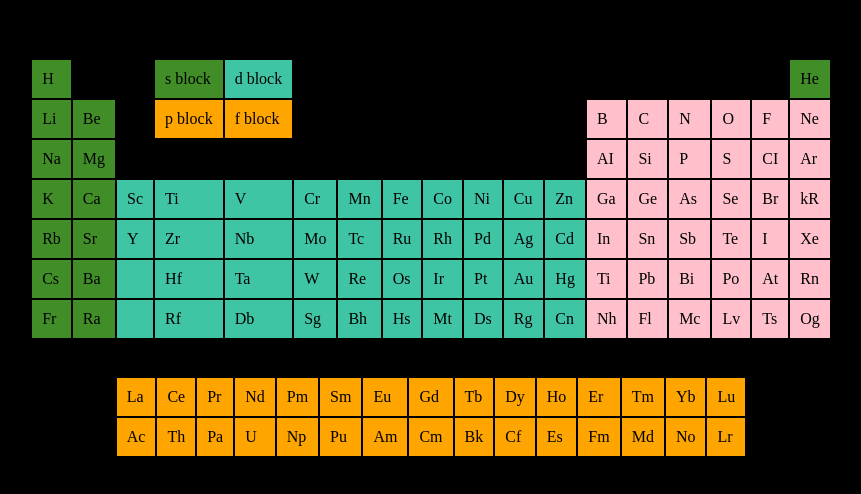
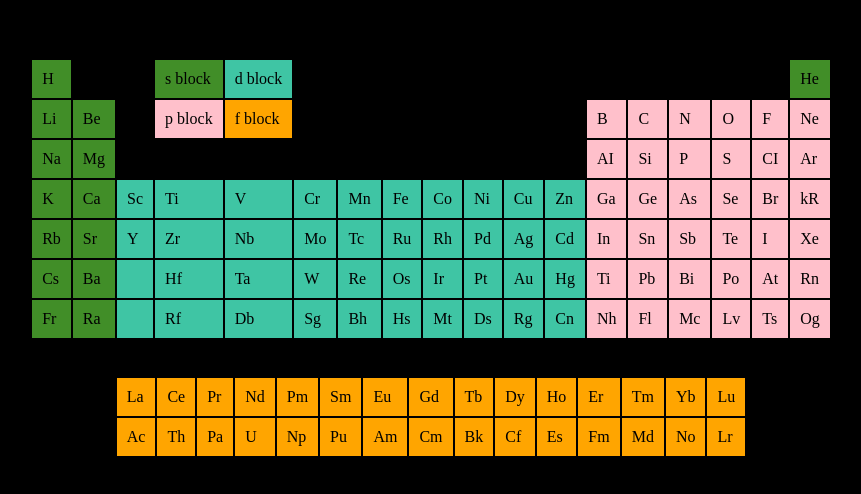
Before and after one commit to ammar-shakeel/Peridoic-table, a plain HTML site: page index.html in a window 1280 px wide. Shown: the part 150-644 px from the top of the page, without its empty margins (209-1070 px from the left). Drawn offline with Linux system fonts and the light colour scheme.

Commit message:
Revert "Update index.html"
This reverts commit f33b57573370a1a3040d269bb9cba7c707be585e.

```diff
--- a/index.html
+++ b/index.html
@@ -22,7 +22,7 @@
         <td class="ForstGreen">Li</td>
         <td class="ForstGreen">Be</td>
         <td></td>
-        <td class="orange">p block</td>
+        <td class="pink">p block</td>
         <td class="orange">f block</td>
         <td colspan="7"></td>
         <td class="pink">B</td>
```
